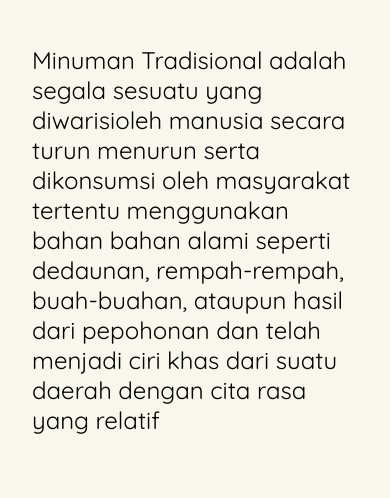
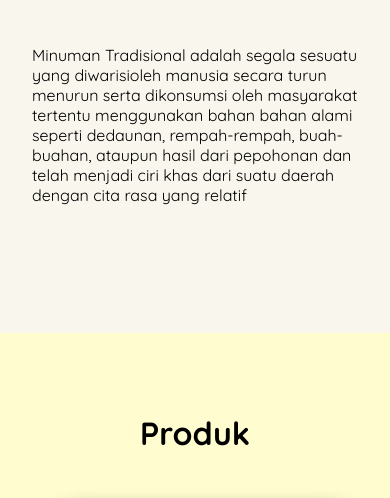
Before and after one commit to BallSpins/Minuman-tradisional, a plain HTML site: page index.html in a window 390 px wide. Shown: the part 307-805 px from the top of the page. Drawn offline with Linux system fonts and the light colour scheme.

Commit message:
reduces #pengertian p font size while in laptop device or under

```diff
--- a/assets/css/home.css
+++ b/assets/css/home.css
@@ -84,6 +84,10 @@ article h3, main h3 {
         padding: 8rem 2rem;
     }
 
+    #pengertian p {
+        font-size: 1rem;
+    }
+
     #produk {
         padding: 5rem 0;
     }
```
